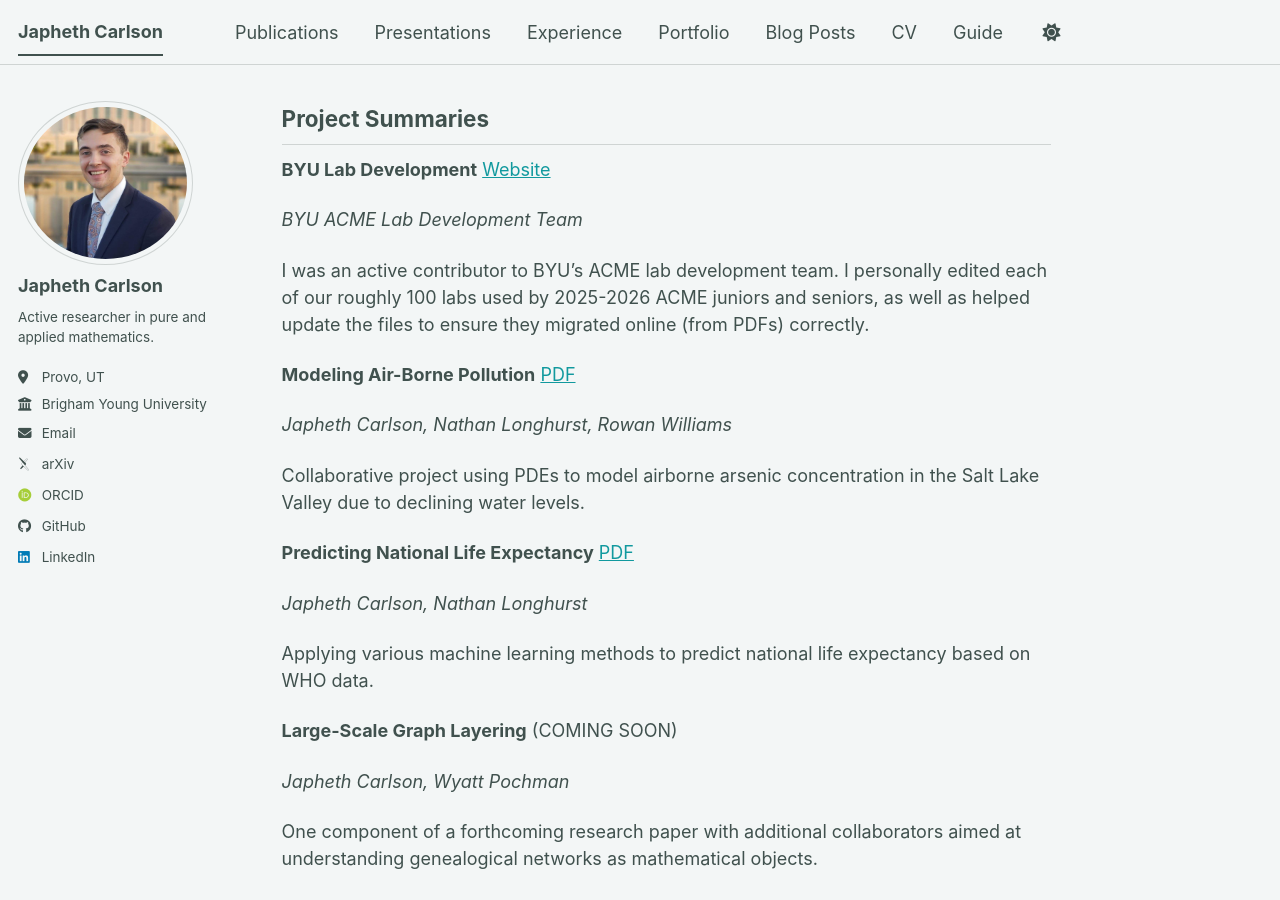
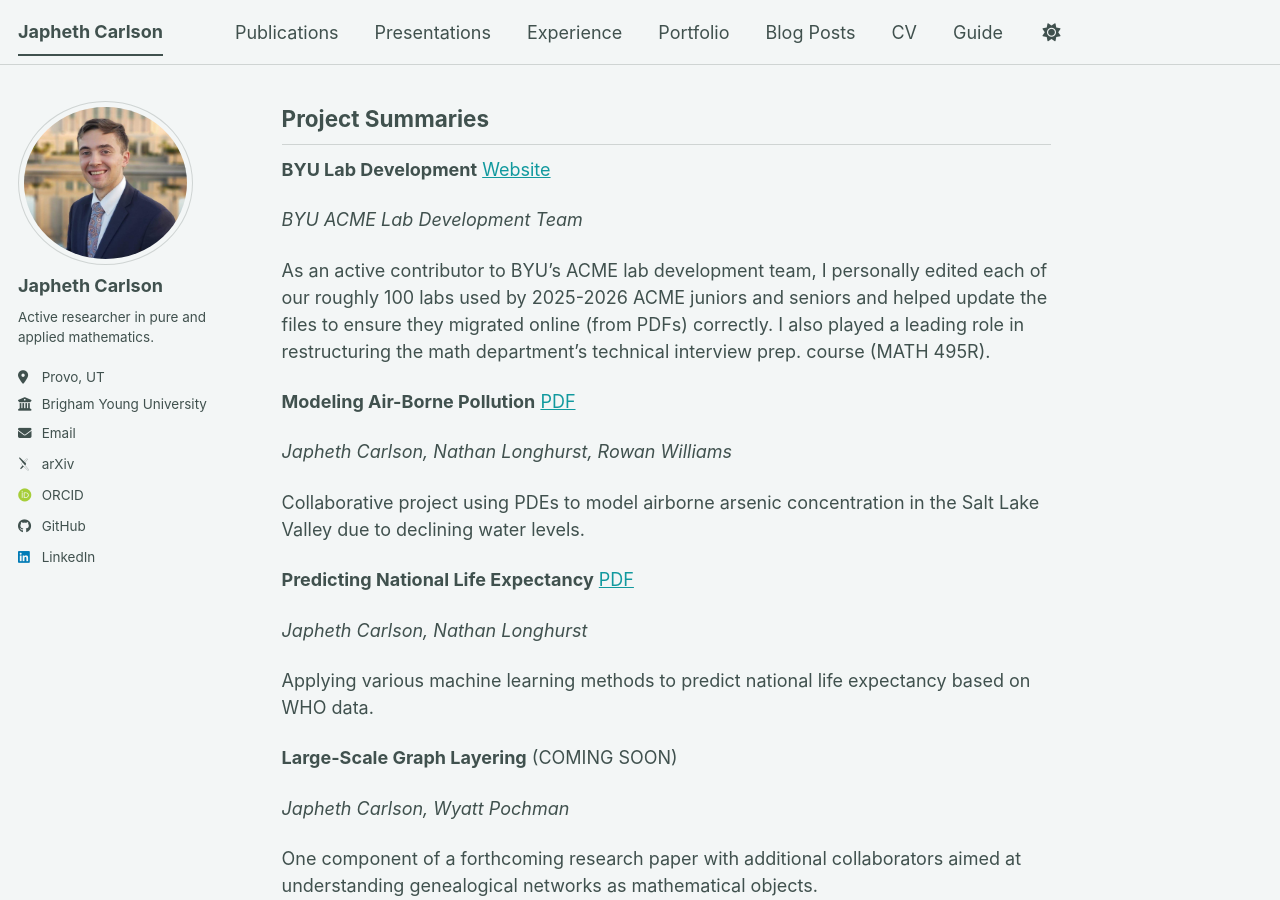
Before and after one commit to jrc117/jrc117.github.io, a Jekyll site: the page built from _pages/about.md, in a window 1280 px wide and 900 px high, scrolled down 343 px. Built offline with Jekyll 4.4.1, drawn with Linux system fonts in a browser that asks for light colours; some web fonts are replaced; a script bundle is joined from its source files by our own code; library files that are not in the unit come from our copies.

Commit message:
Update contributions section in about.md
Revised description of contributions to BYU's ACME lab development team and added details about restructuring the math department's technical interview prep course.

```diff
--- a/_pages/about.md
+++ b/_pages/about.md
@@ -21,7 +21,7 @@ Project Summaries
 
 _BYU ACME Lab Development Team_
 
-I was an active contributor to BYU's ACME lab development team.  I personally edited each of our roughly 100 labs used by 2025-2026 ACME juniors and seniors, as well as helped update the files to ensure they migrated online (from PDFs) correctly.
+As an active contributor to BYU's ACME lab development team, I personally edited each of our roughly 100 labs used by 2025-2026 ACME juniors and seniors and helped update the files to ensure they migrated online (from PDFs) correctly.  I also played a leading role in restructuring the math department's technical interview prep. course (MATH 495R).
 
 
 **Modeling Air-Borne Pollution** [PDF](/files/SLC_Project.pdf)
```
